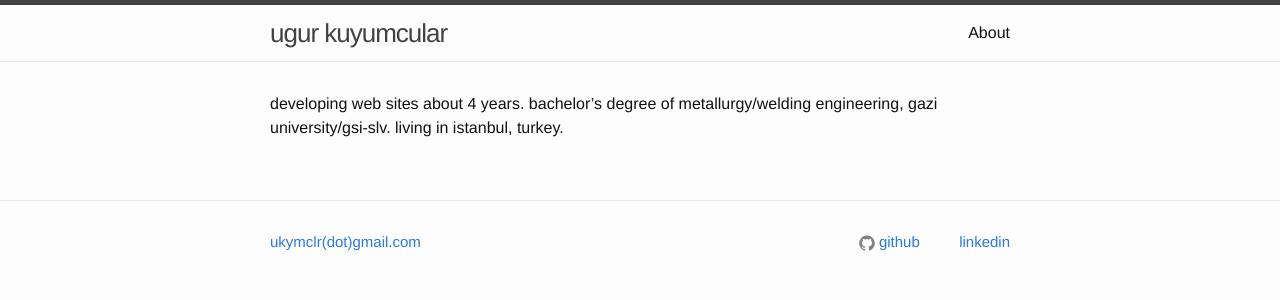
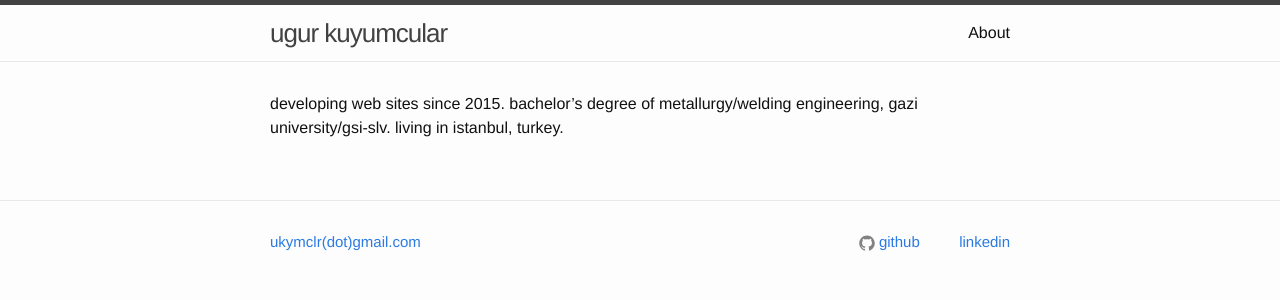
Before and after one commit to ugur/ugur.github.io, a Jekyll site: the page built from about.md, in a window 1280 px wide. Shown: the top 300 px of the page. Built offline with Jekyll 4.4.1, drawn with Linux system fonts in a browser that asks for light colours.

Commit message:
Update about.md

```diff
--- a/about.md
+++ b/about.md
@@ -5,6 +5,6 @@ permalink: /about/
 published: true
 ---
 
-developing web sites about 4 years.
+developing web sites since 2015.
 bachelor's degree of metallurgy/welding engineering, gazi university/gsi-slv.
 living in istanbul, turkey.
```
